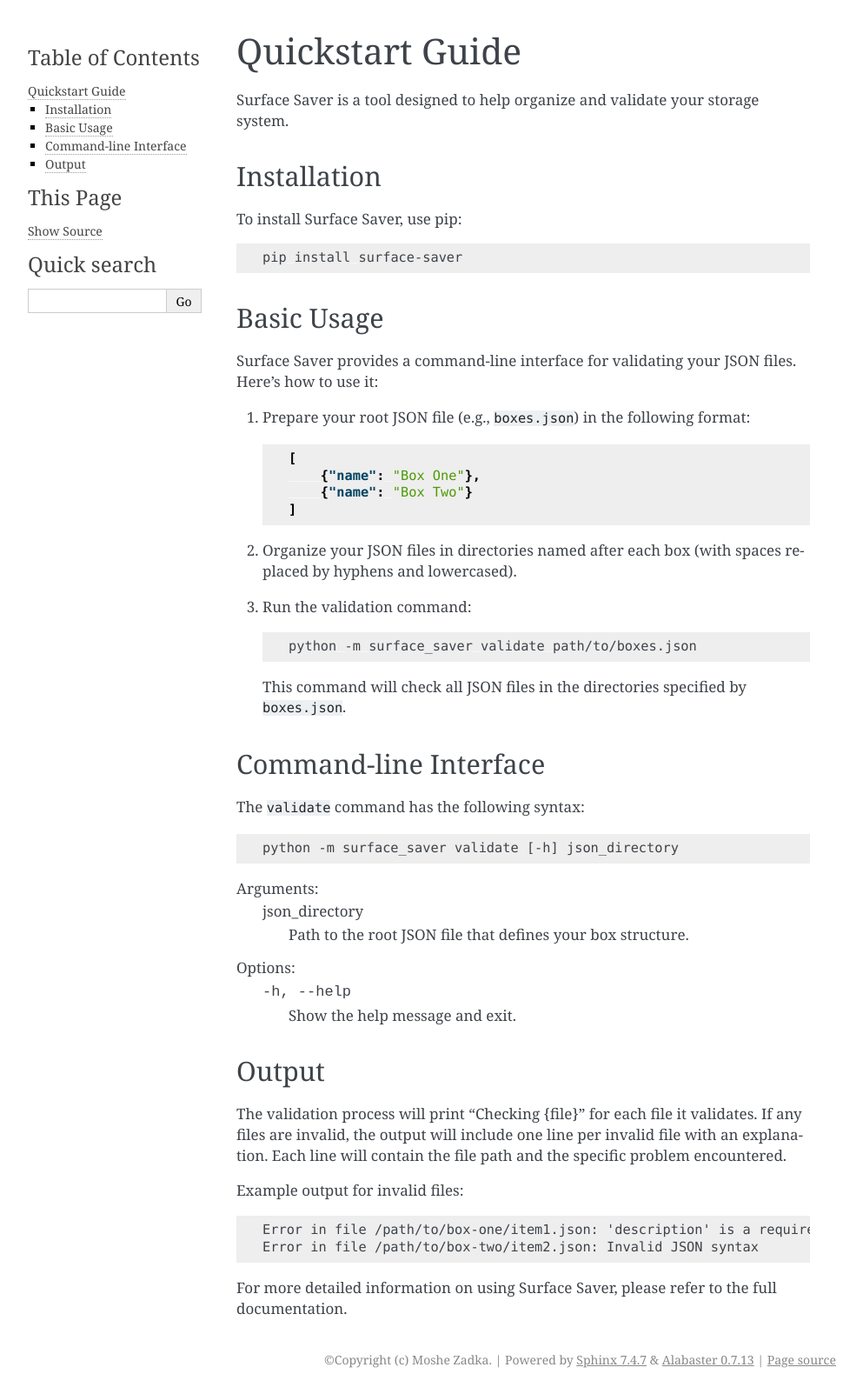
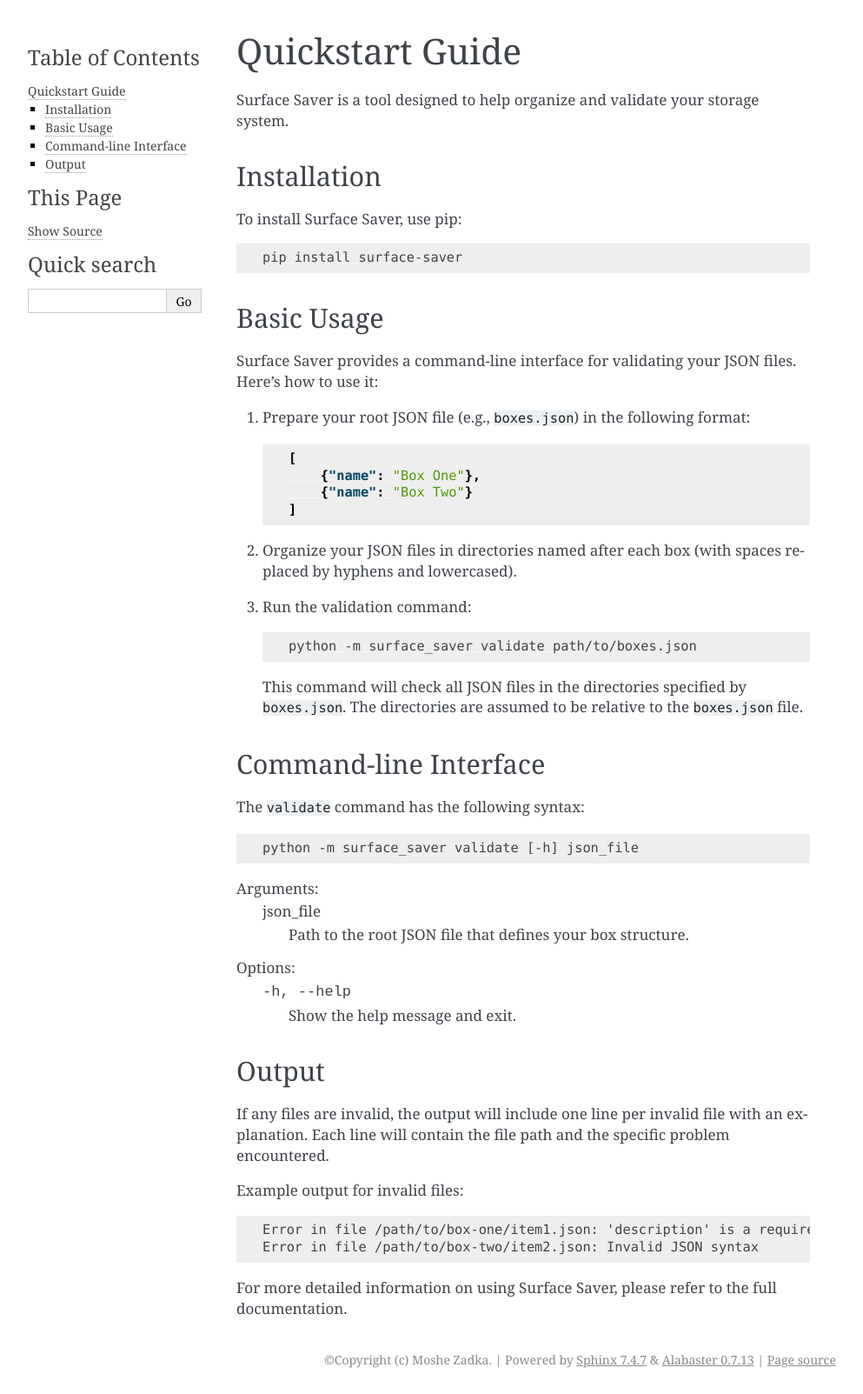
Before and after one commit to moshez/surface_saver, a Sphinx documentation site: the page built from doc/quick-start.rst, in a window 1280 px wide. Shown: the whole page at 87% size, without its empty margins (148-1141 px from the left). Built offline with Sphinx 7.4.7, drawn with Linux system fonts in a browser that asks for light colours.

Commit message:
checkpoint

```diff
--- a/doc/quick-start.rst
+++ b/doc/quick-start.rst
@@ -35,6 +35,7 @@
        python -m surface_saver validate path/to/boxes.json
 
    This command will check all JSON files in the directories specified by ``boxes.json``.
+   The directories are assumed to be relative to the ``boxes.json`` file.
 
 Command-line Interface
 ----------------------
@@ -43,10 +44,10 @@
 
 .. code-block:: none
 
-    python -m surface_saver validate [-h] json_directory
+    python -m surface_saver validate [-h] json_file
 
 Arguments:
-    json_directory
+    json_file
         Path to the root JSON file that defines your box structure.
 
 Options:
@@ -56,7 +57,6 @@
 Output
 ------
 
-The validation process will print "Checking {file}" for each file it validates.
 If any files are invalid, the output will include one line per invalid file with an explanation.
 Each line will contain the file path and the specific problem encountered.
 
```
